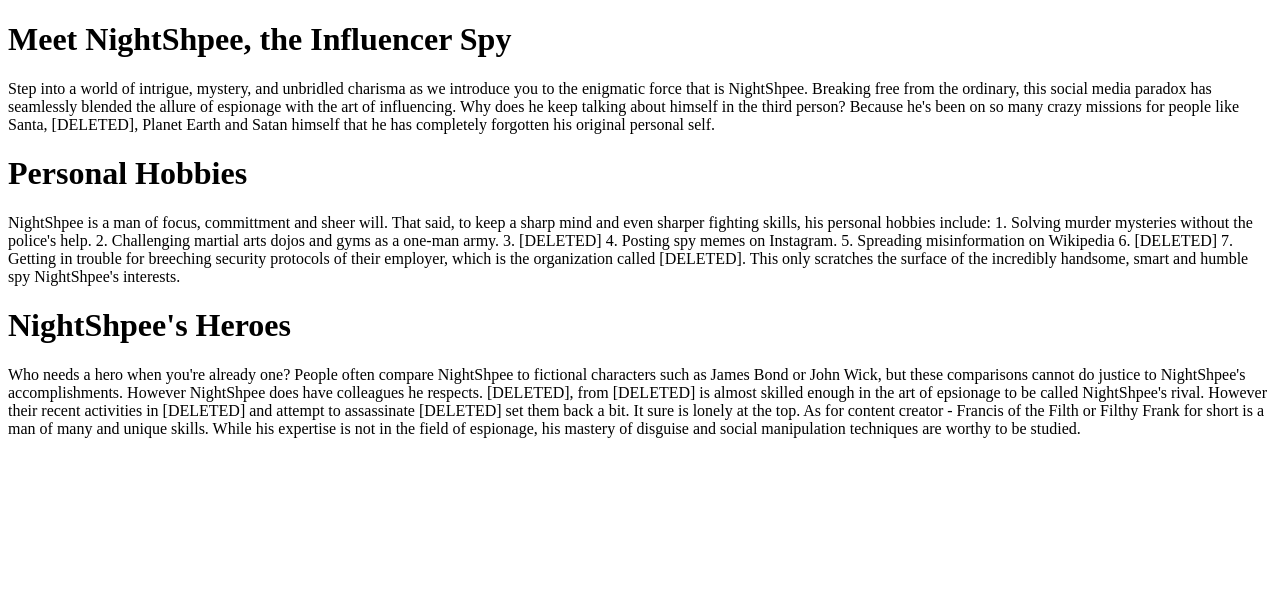
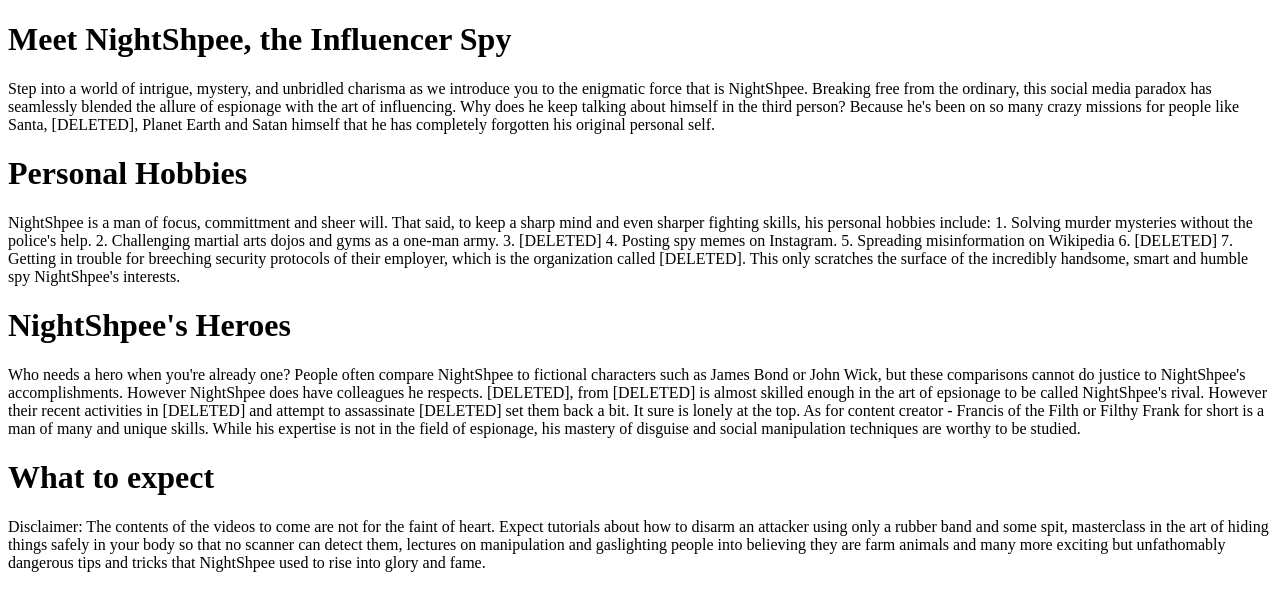
Before and after one commit to nightshpee20/stu2101321035, a plain HTML site: page index.html in a window 1280 px wide. Drawn offline with Linux system fonts and the light colour scheme.

Commit message:
Add: What to expect

```diff
--- a/index.html
+++ b/index.html
@@ -56,6 +56,19 @@
         </p>
     </div>
 
+    <div>
+        <h1>What to expect</h1>
+
+        <p>
+            Disclaimer: The contents of the videos to come are not for the faint of heart. Expect tutorials about
+            how to disarm an attacker using only a rubber band and some spit, masterclass in the art of hiding
+            things safely in your body so that no scanner can detect them, lectures on manipulation and gaslighting
+            people
+            into believing they are farm animals and many more exciting but unfathomably dangerous tips and tricks that
+            NightShpee used to rise into glory and fame.
+        </p>
+    </div>
+
 </body>
 
 </html>
```
